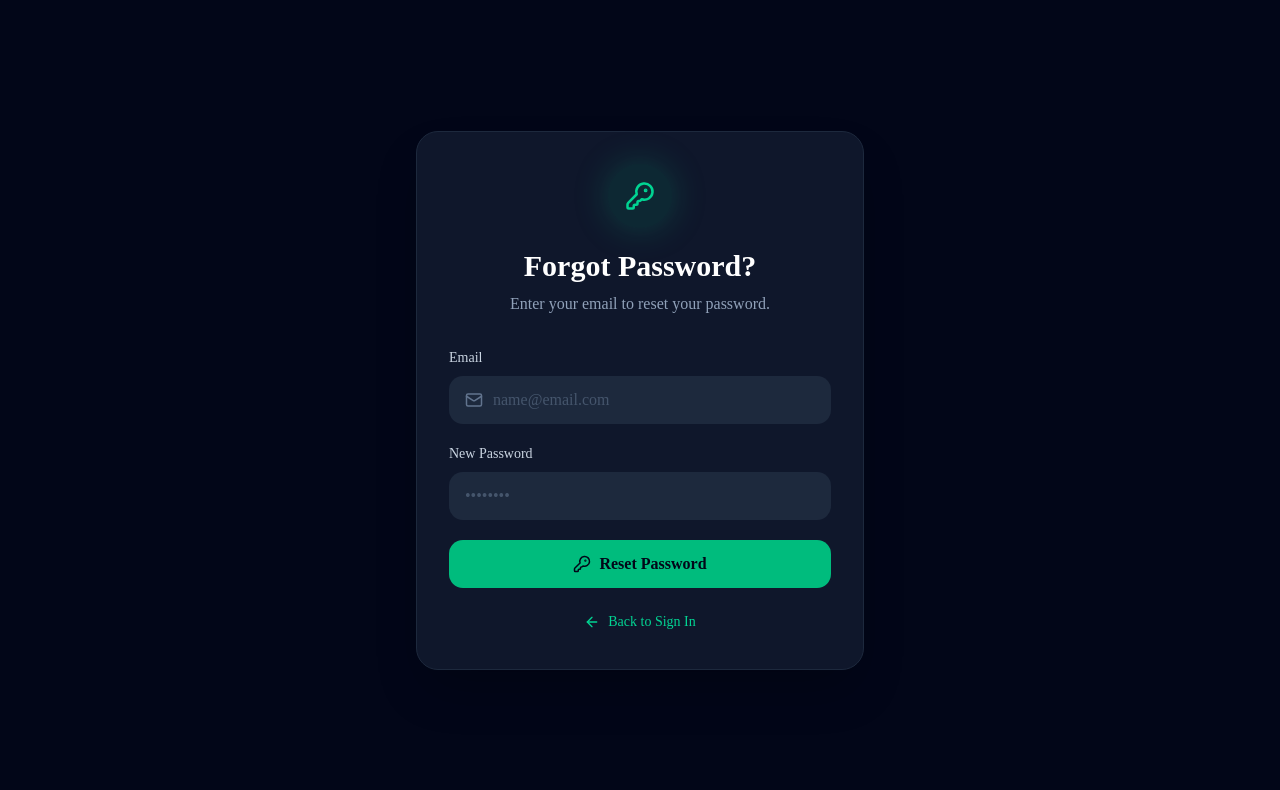
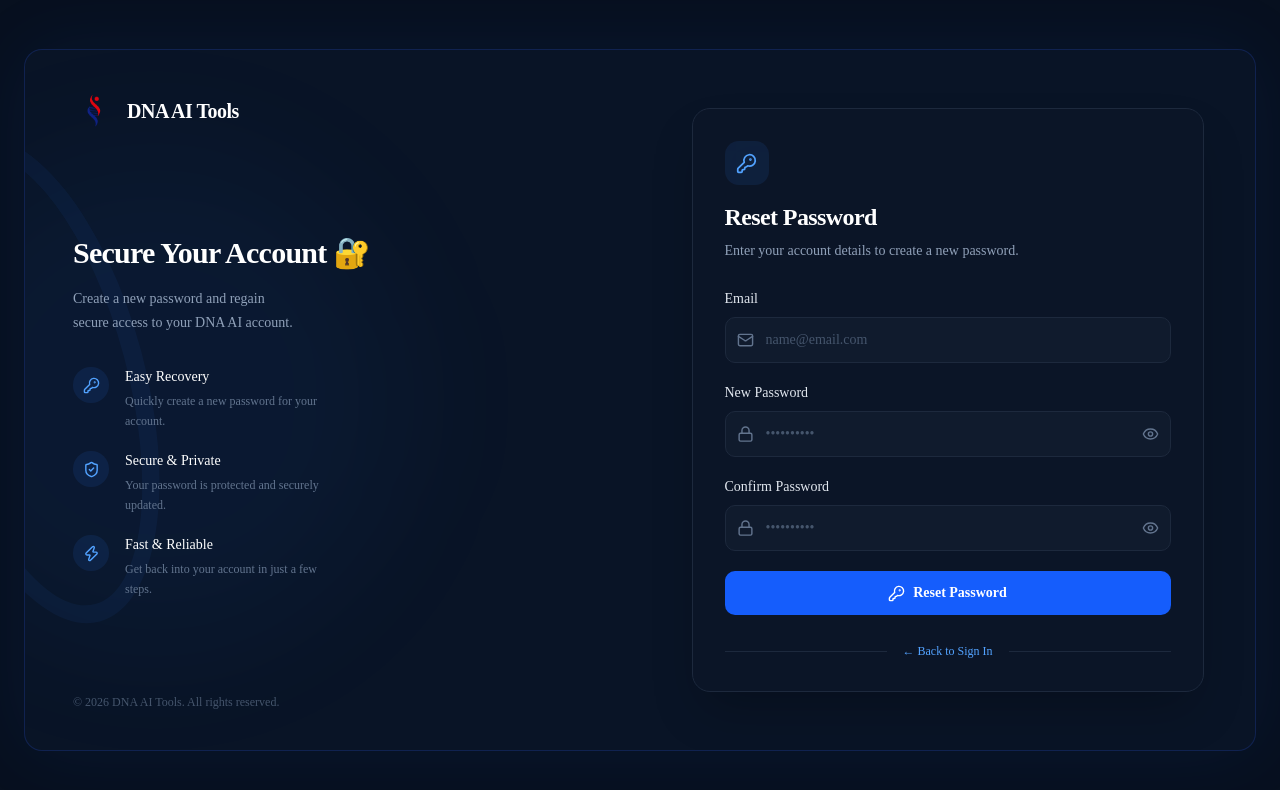
Before and after one commit to rakhadzakyfirdaus01-afk/dna-ai-tools, a Next.js app: page /forgot-password in a window 1280 px wide. Shown: the top 790 px of the page. Built offline with nearby package versions, Linux system fonts and the light colour scheme.

Commit message:
Improve forgot password UI

```diff
--- a/app/forgot-password/page.tsx
+++ b/app/forgot-password/page.tsx
@@ -2,26 +2,43 @@
 
 import { useState } from "react";
 import Link from "next/link";
-import { Mail, ArrowLeft, KeyRound } from "lucide-react";
+import Image from "next/image";
+import {
+  Mail,
+  Lock,
+  Eye,
+  EyeOff,
+  ShieldCheck,
+  Zap,
+  Sparkles,
+  KeyRound,
+} from "lucide-react";
 
 export default function ForgotPasswordPage() {
   const [email, setEmail] = useState("");
+  const [newPassword, setNewPassword] = useState("");
+  const [confirmPassword, setConfirmPassword] = useState("");
+
+  const [showPassword, setShowPassword] = useState(false);
+  const [showConfirmPassword, setShowConfirmPassword] =
+    useState(false);
+
   const [loading, setLoading] = useState(false);
-
-  const [newPassword, setNewPassword] =
-  useState("");
 
   async function handleSubmit(
     e: React.FormEvent<HTMLFormElement>
   ) {
     e.preventDefault();
 
+    if (newPassword !== confirmPassword) {
+      alert("Password dan Confirm Password tidak sama.");
+      return;
+    }
+
     setLoading(true);
 
     try {
-  const response = await fetch(
-    "/api/forgot-password",
-    {
+      const response = await fetch("/api/forgot-password", {
         method: "POST",
         headers: {
           "Content-Type": "application/json",
@@ -30,51 +47,166 @@ try {
           email,
           newPassword,
         }),
-    }
-  );
+      });
 
       const data = await response.json();
 
       if (!response.ok) {
-    alert(data.message);
-    setLoading(false);
+        alert(
+          data.message ||
+            data.error ||
+            "Gagal mengubah password."
+        );
         return;
       }
 
-  alert("Password berhasil diubah.");
+      alert(
+        data.message ||
+          "Password berhasil diubah. Silakan login kembali."
+      );
 
+      setEmail("");
+      setNewPassword("");
+      setConfirmPassword("");
+    } catch {
+      alert(
+        "Terjadi kesalahan saat mengubah password."
+      );
+    } finally {
       setLoading(false);
-
-  window.location.href = "/login";
-} catch (error) {
-  console.error(error);
-
-  setLoading(false);
-
-  alert("Terjadi kesalahan. Silakan coba lagi.");
     }
   }
 
   return (
-    <div className="flex min-h-screen items-center justify-center bg-slate-950 p-6">
-      <div className="w-full max-w-md rounded-3xl border border-slate-800 bg-slate-900 p-8 shadow-2xl">
+    <main className="min-h-screen bg-[#07101f] text-white">
+      <div className="mx-auto flex min-h-screen max-w-7xl items-center justify-center px-6 py-10">
+        <div className="relative grid w-full overflow-hidden rounded-2xl border border-blue-900/40 bg-[#091426] shadow-[0_0_80px_rgba(37,99,235,0.08)] lg:grid-cols-2">
+
+          {/* BACKGROUND GLOW */}
+          <div className="pointer-events-none absolute left-[-120px] top-1/2 h-[500px] w-[500px] -translate-y-1/2 rounded-full bg-blue-500/5 blur-3xl" />
+
+          {/* LEFT SIDE */}
+          <section className="relative flex min-h-[700px] flex-col justify-between overflow-hidden px-10 py-10 lg:px-12">
+
+            {/* DECORATIVE DNA */}
+            <div className="pointer-events-none absolute left-[-100px] top-20 opacity-[0.06]">
+              <div className="h-[500px] w-[220px] rotate-[-15deg] rounded-[50%] border-[18px] border-blue-500" />
+            </div>
+
+            {/* LOGO */}
+            <div className="relative z-10">
+              <div className="flex items-center gap-3">
+                <Image
+                  src="/logo-dna.png"
+                  alt="DNA AI Tools"
+                  width={42}
+                  height={42}
+                  priority
+                  className="object-contain"
+                />
+
+                <span className="text-xl font-semibold tracking-tight">
+                  DNA AI Tools
+                </span>
+              </div>
+            </div>
+
+            {/* LEFT CONTENT */}
+            <div className="relative z-10 mt-12">
+
+              <h2 className="text-3xl font-semibold tracking-tight">
+                Secure Your Account{" "}
+                <span className="inline-block">🔐</span>
+              </h2>
+
+              <p className="mt-4 max-w-sm text-sm leading-6 text-slate-400">
+                Create a new password and regain
+                <br />
+                secure access to your DNA AI account.
+              </p>
+
+              {/* FEATURES */}
+              <div className="mt-8 space-y-5">
+
+                <div className="flex gap-4">
+                  <div className="flex h-9 w-9 shrink-0 items-center justify-center rounded-full bg-blue-500/10 text-blue-400">
+                    <KeyRound size={17} />
+                  </div>
+
+                  <div>
+                    <h3 className="text-sm font-medium text-white">
+                      Easy Recovery
+                    </h3>
+
+                    <p className="mt-1 max-w-[220px] text-xs leading-5 text-slate-500">
+                      Quickly create a new password
+                      for your account.
+                    </p>
+                  </div>
+                </div>
+
+                <div className="flex gap-4">
+                  <div className="flex h-9 w-9 shrink-0 items-center justify-center rounded-full bg-blue-500/10 text-blue-400">
+                    <ShieldCheck size={17} />
+                  </div>
+
+                  <div>
+                    <h3 className="text-sm font-medium text-white">
+                      Secure & Private
+                    </h3>
+
+                    <p className="mt-1 max-w-[220px] text-xs leading-5 text-slate-500">
+                      Your password is protected
+                      and securely updated.
+                    </p>
+                  </div>
+                </div>
+
+                <div className="flex gap-4">
+                  <div className="flex h-9 w-9 shrink-0 items-center justify-center rounded-full bg-blue-500/10 text-blue-400">
+                    <Zap size={17} />
+                  </div>
+
+                  <div>
+                    <h3 className="text-sm font-medium text-white">
+                      Fast & Reliable
+                    </h3>
+
+                    <p className="mt-1 max-w-[220px] text-xs leading-5 text-slate-500">
+                      Get back into your account
+                      in just a few steps.
+                    </p>
+                  </div>
+                </div>
+
+              </div>
+            </div>
+
+            {/* COPYRIGHT */}
+            <div className="relative z-10 mt-10 text-xs text-slate-600">
+              © 2026 DNA AI Tools. All rights reserved.
+            </div>
+          </section>
+
+          {/* RIGHT SIDE */}
+          <section className="relative flex items-center justify-center px-6 py-10 lg:px-10">
+
+            <div className="w-full max-w-lg rounded-2xl border border-slate-800 bg-[#0c1627]/95 p-8 shadow-2xl backdrop-blur-xl">
 
               {/* HEADER */}
-        <div className="mb-8 text-center">
+              <div className="mb-7">
 
-          <div className="mx-auto mb-5 flex h-16 w-16 items-center justify-center rounded-full bg-emerald-500/10 shadow-[0_0_35px_rgba(16,185,129,0.25)]">
-            <KeyRound
-              size={30}
-              className="text-emerald-400"
-            />
+                <div className="mb-4 flex h-11 w-11 items-center justify-center rounded-xl bg-blue-500/10 text-blue-400">
+                  <KeyRound size={21} />
                 </div>
 
-          <h1 className="text-3xl font-bold text-white">
-            Forgot Password?
+                <h1 className="text-2xl font-semibold tracking-tight">
+                  Reset Password
                 </h1>
 
-          <p className="mt-2 text-slate-400">
-            Enter your email to reset your password.
+                <p className="mt-2 text-sm text-slate-400">
+                  Enter your account details to create
+                  a new password.
                 </p>
 
               </div>
@@ -85,17 +217,16 @@ try {
                 className="space-y-5"
               >
 
+                {/* EMAIL */}
                 <div>
-
-            <label className="mb-2 block text-sm text-slate-300">
+                  <label className="mb-2 block text-sm font-medium text-slate-200">
                     Email
                   </label>
 
                   <div className="relative">
-
                     <Mail
-                size={18}
-                className="absolute left-4 top-1/2 -translate-y-1/2 text-slate-500"
+                      size={17}
+                      className="absolute left-3 top-1/2 -translate-y-1/2 text-slate-500"
                     />
 
                     <input
@@ -106,60 +237,139 @@ try {
                         setEmail(e.target.value)
                       }
                       required
-                className="w-full rounded-xl bg-slate-800 py-3 pl-11 pr-4 text-white outline-none placeholder:text-slate-600 focus:ring-2 focus:ring-emerald-500"
+                      className="w-full rounded-lg border border-slate-800 bg-[#101b2d] py-3 pl-10 pr-4 text-sm text-white outline-none transition placeholder:text-slate-600 focus:border-blue-500/60 focus:ring-2 focus:ring-blue-500/10"
                     />
-
+                  </div>
                 </div>
 
-          </div>
-
+                {/* NEW PASSWORD */}
                 <div>
-            <label className="mb-2 block text-sm text-slate-300">
+                  <label className="mb-2 block text-sm font-medium text-slate-200">
                     New Password
                   </label>
 
+                  <div className="relative">
+                    <Lock
+                      size={17}
+                      className="absolute left-3 top-1/2 -translate-y-1/2 text-slate-500"
+                    />
+
                     <input
-              type="password"
-              placeholder="••••••••"
+                      type={
+                        showPassword
+                          ? "text"
+                          : "password"
+                      }
+                      placeholder="••••••••••"
                       value={newPassword}
                       onChange={(e) =>
                         setNewPassword(e.target.value)
                       }
                       required
-              className="w-full rounded-xl bg-slate-800 py-3 px-4 text-white outline-none placeholder:text-slate-600 focus:ring-2 focus:ring-emerald-500"
+                      minLength={6}
+                      className="w-full rounded-lg border border-slate-800 bg-[#101b2d] py-3 pl-10 pr-11 text-sm text-white outline-none transition placeholder:text-slate-600 focus:border-blue-500/60 focus:ring-2 focus:ring-blue-500/10"
                     />
+
+                    <button
+                      type="button"
+                      onClick={() =>
+                        setShowPassword(!showPassword)
+                      }
+                      className="absolute right-3 top-1/2 -translate-y-1/2 text-slate-500 transition hover:text-slate-300"
+                    >
+                      {showPassword ? (
+                        <EyeOff size={17} />
+                      ) : (
+                        <Eye size={17} />
+                      )}
+                    </button>
+                  </div>
                 </div>
 
+                {/* CONFIRM PASSWORD */}
+                <div>
+                  <label className="mb-2 block text-sm font-medium text-slate-200">
+                    Confirm Password
+                  </label>
+
+                  <div className="relative">
+                    <Lock
+                      size={17}
+                      className="absolute left-3 top-1/2 -translate-y-1/2 text-slate-500"
+                    />
+
+                    <input
+                      type={
+                        showConfirmPassword
+                          ? "text"
+                          : "password"
+                      }
+                      placeholder="••••••••••"
+                      value={confirmPassword}
+                      onChange={(e) =>
+                        setConfirmPassword(
+                          e.target.value
+                        )
+                      }
+                      required
+                      minLength={6}
+                      className="w-full rounded-lg border border-slate-800 bg-[#101b2d] py-3 pl-10 pr-11 text-sm text-white outline-none transition placeholder:text-slate-600 focus:border-blue-500/60 focus:ring-2 focus:ring-blue-500/10"
+                    />
+
+                    <button
+                      type="button"
+                      onClick={() =>
+                        setShowConfirmPassword(
+                          !showConfirmPassword
+                        )
+                      }
+                      className="absolute right-3 top-1/2 -translate-y-1/2 text-slate-500 transition hover:text-slate-300"
+                    >
+                      {showConfirmPassword ? (
+                        <EyeOff size={17} />
+                      ) : (
+                        <Eye size={17} />
+                      )}
+                    </button>
+                  </div>
+                </div>
+
+                {/* RESET BUTTON */}
                 <button
                   type="submit"
                   disabled={loading}
-            className="flex w-full items-center justify-center gap-2 rounded-xl bg-emerald-500 py-3 font-semibold text-slate-950 transition hover:bg-emerald-400 disabled:cursor-not-allowed disabled:opacity-60"
+                  className="flex w-full items-center justify-center gap-2 rounded-lg bg-blue-600 py-3 text-sm font-semibold text-white transition hover:bg-blue-500 disabled:cursor-not-allowed disabled:opacity-60"
                 >
-
-            <KeyRound size={18} />
+                  <KeyRound size={17} />
 
                   {loading
-              ? "Processing..."
+                    ? "Updating Password..."
                     : "Reset Password"}
-
                 </button>
 
               </form>
 
               {/* BACK TO LOGIN */}
-        <div className="mt-6 text-center">
+              <div className="mt-7 flex items-center gap-4">
+
+                <div className="h-px flex-1 bg-slate-800" />
 
                 <Link
                   href="/login"
-            className="inline-flex items-center gap-2 text-sm text-emerald-400 transition hover:text-emerald-300"
+                  className="whitespace-nowrap text-xs font-medium text-blue-400 transition hover:text-blue-300"
                 >
-            <ArrowLeft size={16} />
-            Back to Sign In
+                  ← Back to Sign In
                 </Link>
+
+                <div className="h-px flex-1 bg-slate-800" />
 
               </div>
 
             </div>
+          </section>
+
         </div>
+      </div>
+    </main>
   );
 }
```
Lines whose indentation alone changed are shown as unchanged.
